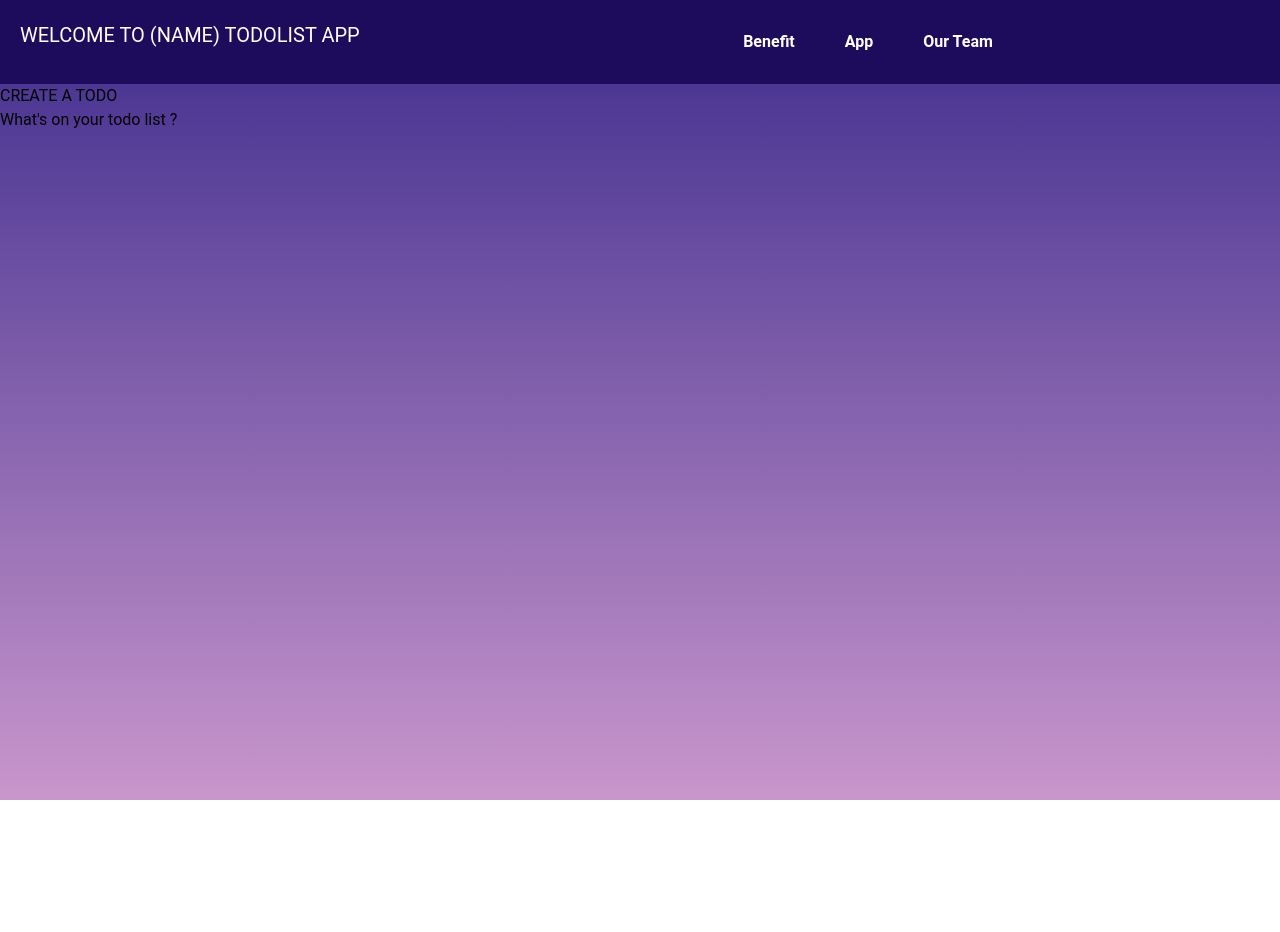
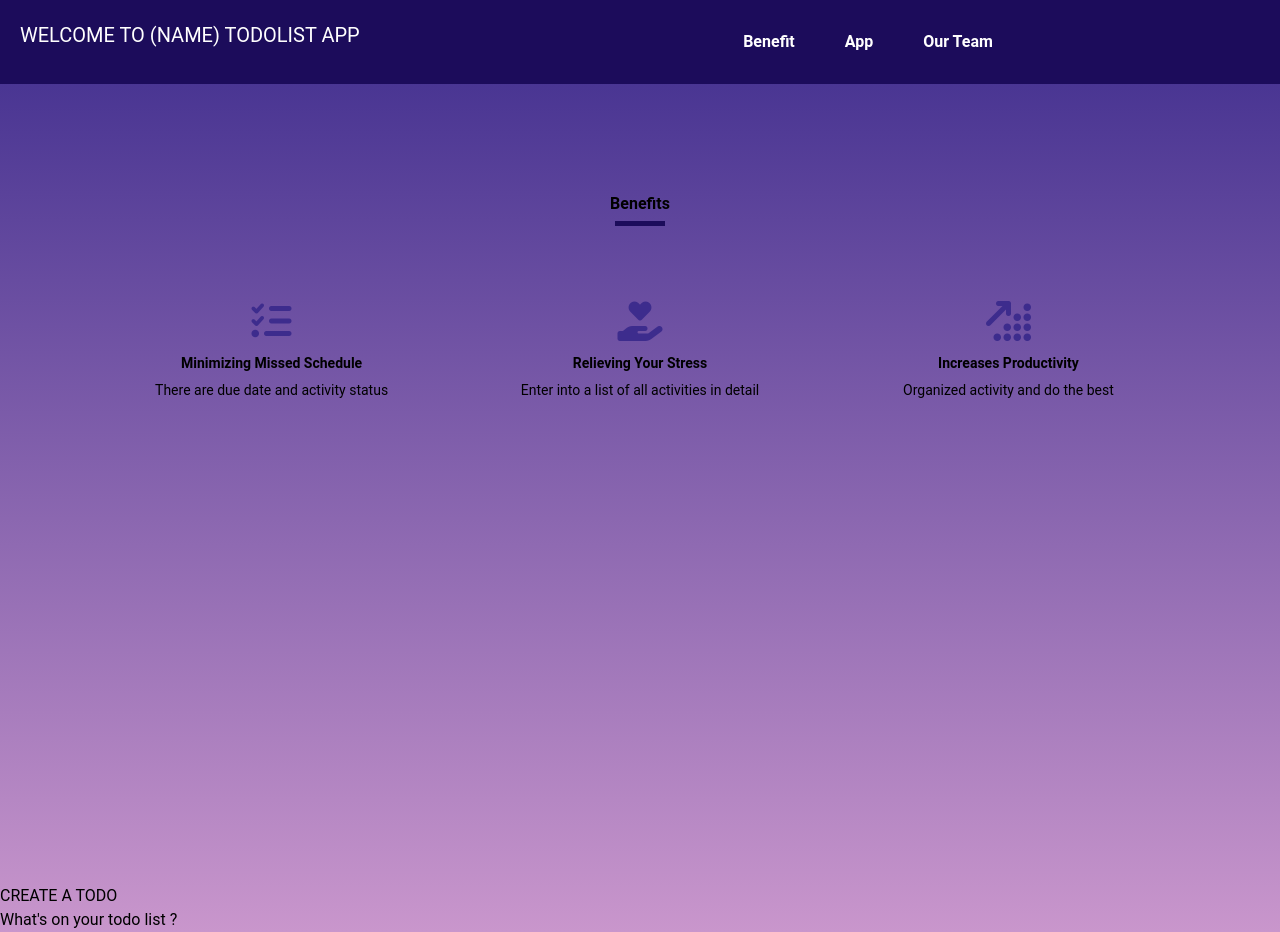
Before and after one commit to eben4ya/PROJECT-NIGHT-LOGIN, a React (Create React App) app in the folder client/: page / in a window 1280 px wide. Before the commit the page ends 800 px from the top, so only its background shows below. Built offline with nearby package versions, Linux system fonts and the light colour scheme.

Commit message:
add benefits

```diff
--- a/client/public/index.html
+++ b/client/public/index.html
@@ -25,6 +25,7 @@
       Learn how to configure a non-root public URL by running `npm run build`.
     -->
     <title>Todo App</title>
+    <script src="https://kit.fontawesome.com/9862f5d7a3.js" crossorigin="anonymous"></script>
   </head>
   <body>
     <noscript>You need to enable JavaScript to run this app.</noscript>
--- a/client/src/App.css
+++ b/client/src/App.css
@@ -79,3 +79,67 @@ body {
     color: var(--pink);
     transition: all ease 0.3s;
 }
+
+/* BENEFITS */
+.benefit-container {
+    width: 100%;
+    height: 100vh;
+    padding: 0 8%;
+}
+
+.benefit-container h2 {
+    text-align: center;
+    padding-top: 10%;
+    margin-bottom: 60px;
+    font-weight: 600;
+    position: relative;
+    color: black;
+}
+
+.benefit-container h2::after {
+    content: '';
+    background: #1c0c5b;
+    width: 50px;
+    height: 5px;
+    position: absolute;
+    bottom: -10px;
+    left: 50%;
+    transform: translateX(-50%);
+}
+
+.row {
+    display: grid;
+    grid-template-columns: repeat(auto-fit, minmax(250px, 1fr));
+    grid-gap: 30px;
+}
+
+.service {
+    text-align: center;
+    padding: 25px 10px;
+    border-radius: 5px;
+    font-size: 14px;
+    cursor: pointer;
+    background: transparent;
+    transition: transform 0.5s, background 0.5s;
+}
+
+.service i {
+    font-size: 40px;
+    margin-bottom: 12px;
+    color: #3d2c8d;
+}
+
+.service h3 {
+    font-weight: 600;
+    margin-bottom: 6px;
+}
+
+.service:hover {
+    background: #c996cc;
+    color: #1c0c5b;
+    transform: scale(1.1);
+}
+
+.service:hover i {
+    color: #916bbf;
+}
--- a/client/src/components/Main.jsx
+++ b/client/src/components/Main.jsx
@@ -2,8 +2,25 @@ import React from 'react'
 
 const Main = () => {
   return (
-    <div>
-
+    <div class="benefit-container" id="benefit">
+            <h2>Benefits</h2>
+            <div className="row">
+            <div class="service">
+                <i class="fa-solid fa-list-check"></i>
+                <h3>Minimizing Missed Schedule</h3>
+                <p>There are due date and activity status</p>
+              </div>
+            <div class="service">
+                <i class="fa-solid fa-hand-holding-heart"></i>
+                <h3>Relieving Your Stress</h3>
+                <p>Enter into a list of all activities in detail</p>
+            </div>
+            <div class="service">
+                <i class="fa-sharp fa-solid fa-arrow-up-right-dots"></i>
+                <h3>Increases Productivity</h3>
+                <p>Organized activity and do the best</p>
+            </div>
+            </div>
     </div>
   )
 }
```
Also changed, not shown: 1 other file (tests, documents, lock files or other folders).
